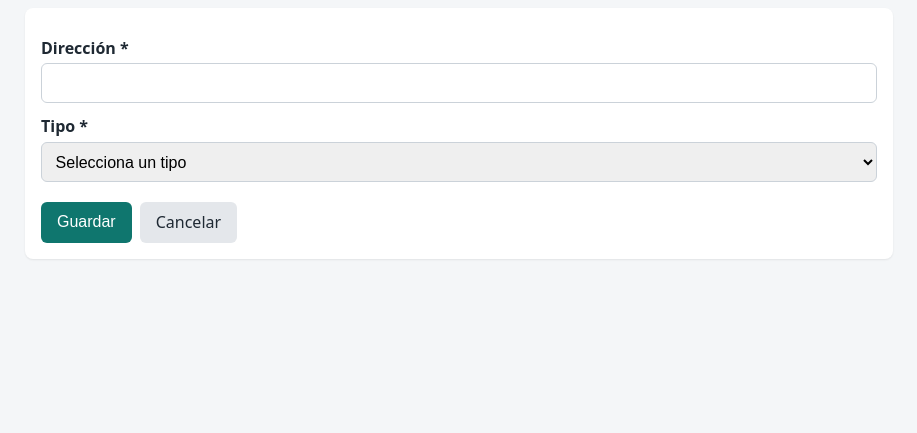
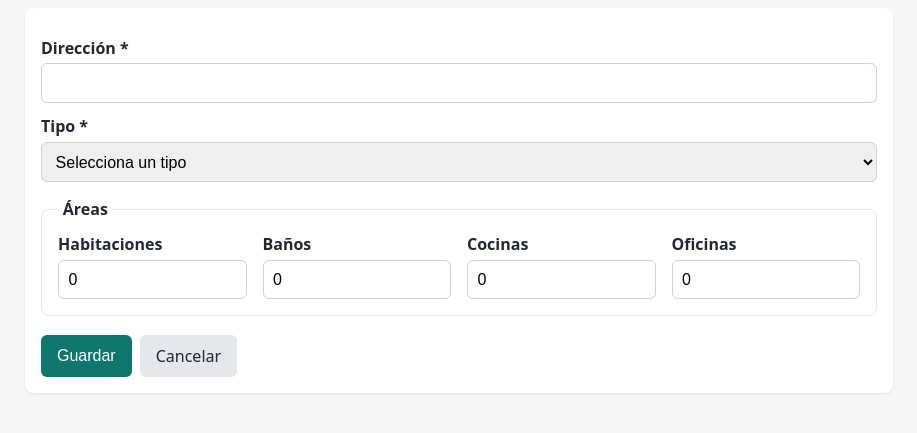
Before and after one commit to romeron29/CleanTrack_Admin_Proyectos, a Laravel app: page /clientes/1/inmuebles/create in a window 1280 px wide. Shown: the part 152-585 px from the top of the page, without its empty margins (181-1098 px from the left). Run offline with Laravel 12, Linux system fonts and the light colour scheme; tables that the repository leaves empty hold one stand-in row (values such as "Sample post").

Commit message:
US-03: registrar las áreas de un inmueble (#4)
- Migración nueva que agrega a inmuebles: habitaciones, banos, cocinas y
  oficinas (enteros, 0 por defecto).
- Modelo Inmueble con las áreas y sus etiquetas en un solo lugar.
- Validación en StoreInmuebleRequest: enteros de 0 a 999; un campo vacío se
  registra como 0; mensajes en español para valores negativos o no numéricos.
- Formulario con el bloque "Áreas", adaptable a teléfono.
- Lista de inmuebles con el número de cada área.
- 15 pruebas: valores registrados al guardar, vacíos como 0, y rechazo de
  valores negativos, con letras o decimales en cada área.

Criterios de aceptación cumplidos; php artisan test: 43/43 pruebas.

Co-Authored-By: Claude Opus 5.5 <noreply@anthropic.com>

```diff
--- a/app/app/Http/Controllers/InmuebleController.php
+++ b/app/app/Http/Controllers/InmuebleController.php
@@ -12,12 +12,20 @@ class InmuebleController extends Controller
     {
         $inmuebles = $cliente->inmuebles()->orderBy('direccion')->get();
 
-        return view('inmuebles.index', compact('cliente', 'inmuebles'));
+        return view('inmuebles.index', [
+            'cliente' => $cliente,
+            'inmuebles' => $inmuebles,
+            'areas' => Inmueble::AREAS,
+        ]);
     }
 
     public function create(Cliente $cliente)
     {
-        return view('inmuebles.create', ['cliente' => $cliente, 'tipos' => Inmueble::TIPOS]);
+        return view('inmuebles.create', [
+            'cliente' => $cliente,
+            'tipos' => Inmueble::TIPOS,
+            'areas' => Inmueble::AREAS,
+        ]);
     }
 
     public function store(StoreInmuebleRequest $request, Cliente $cliente)
--- a/app/app/Models/Inmueble.php
+++ b/app/app/Models/Inmueble.php
@@ -12,9 +12,34 @@ class Inmueble extends Model
 
     public const TIPOS = ['casa', 'apartamento', 'oficina', 'local'];
 
+    /** Áreas del inmueble: columna => etiqueta para la interfaz. */
+    public const AREAS = [
+        'habitaciones' => 'Habitaciones',
+        'banos' => 'Baños',
+        'cocinas' => 'Cocinas',
+        'oficinas' => 'Oficinas',
+    ];
+
     protected $table = 'inmuebles';
 
-    protected $fillable = ['direccion', 'tipo'];
+    protected $fillable = ['direccion', 'tipo', 'habitaciones', 'banos', 'cocinas', 'oficinas'];
+
+    protected $attributes = [
+        'habitaciones' => 0,
+        'banos' => 0,
+        'cocinas' => 0,
+        'oficinas' => 0,
+    ];
+
+    protected function casts(): array
+    {
+        return [
+            'habitaciones' => 'integer',
+            'banos' => 'integer',
+            'cocinas' => 'integer',
+            'oficinas' => 'integer',
+        ];
+    }
 
     public function cliente(): BelongsTo
     {
--- a/app/database/factories/InmuebleFactory.php
+++ b/app/database/factories/InmuebleFactory.php
@@ -19,6 +19,10 @@ class InmuebleFactory extends Factory
             'cliente_id' => Cliente::factory(),
             'direccion' => fake()->address(),
             'tipo' => fake()->randomElement(Inmueble::TIPOS),
+            'habitaciones' => fake()->numberBetween(0, 5),
+            'banos' => fake()->numberBetween(0, 3),
+            'cocinas' => fake()->numberBetween(0, 2),
+            'oficinas' => fake()->numberBetween(0, 4),
         ];
     }
 }
--- a/app/resources/views/inmuebles/create.blade.php
+++ b/app/resources/views/inmuebles/create.blade.php
@@ -26,6 +26,18 @@
         </select>
         @error('tipo') <div class="campo-error">{{ $message }}</div> @enderror
 
+        <fieldset class="areas">
+            <legend>Áreas</legend>
+            @foreach ($areas as $campo => $etiqueta)
+                <div>
+                    <label for="{{ $campo }}">{{ $etiqueta }}</label>
+                    <input id="{{ $campo }}" name="{{ $campo }}" type="number" min="0" max="999" step="1"
+                           inputmode="numeric" value="{{ old($campo, 0) }}">
+                    @error($campo) <div class="campo-error">{{ $message }}</div> @enderror
+                </div>
+            @endforeach
+        </fieldset>
+
         <div class="acciones">
             <button class="boton" type="submit">Guardar</button>
             <a class="boton secundario" href="{{ route('clientes.inmuebles.index', $cliente) }}">Cancelar</a>
--- a/app/resources/views/inmuebles/index.blade.php
+++ b/app/resources/views/inmuebles/index.blade.php
@@ -18,6 +18,9 @@
                 <tr>
                     <th>Dirección</th>
                     <th>Tipo</th>
+                    @foreach ($areas as $etiqueta)
+                        <th>{{ $etiqueta }}</th>
+                    @endforeach
                 </tr>
             </thead>
             <tbody>
@@ -25,6 +28,9 @@
                     <tr>
                         <td data-label="Dirección">{{ $inmueble->direccion }}</td>
                         <td data-label="Tipo">{{ ucfirst($inmueble->tipo) }}</td>
+                        @foreach ($areas as $campo => $etiqueta)
+                            <td data-label="{{ $etiqueta }}">{{ $inmueble->$campo }}</td>
+                        @endforeach
                     </tr>
                 @endforeach
             </tbody>
--- a/app/resources/views/layouts/app.blade.php
+++ b/app/resources/views/layouts/app.blade.php
@@ -21,6 +21,9 @@
         label { display: block; font-weight: 600; margin: .8rem 0 .3rem; }
         input, select { width: 100%; padding: .6rem; font-size: 1rem; border: 1px solid #cbd2d9; border-radius: 6px; }
         .campo-error { color: #b91c1c; font-size: .9rem; margin-top: .25rem; }
+        .areas { border: 1px solid #e4e7eb; border-radius: 8px; margin: 1rem 0 0; padding: 0 1rem 1rem; display: grid; grid-template-columns: repeat(2, 1fr); gap: 0 1rem; }
+        .areas legend { font-weight: 600; padding: 0 .3rem; }
+        @media (min-width: 700px) { .areas { grid-template-columns: repeat(4, 1fr); } }
         .acciones { display: flex; gap: .5rem; margin-top: 1.2rem; flex-wrap: wrap; }
         table { width: 100%; border-collapse: collapse; background: #fff; }
         th, td { text-align: left; padding: .7rem; border-bottom: 1px solid #e4e7eb; }
```
Also changed, not shown: app/app/Http/Requests/StoreInmuebleRequest.php (+31 -1 lines), app/tests/Feature/InmuebleTest.php (+74 -0 lines), app/database/migrations/2026_11_24_000002_add_areas_to_inmuebles_table.php (added).
